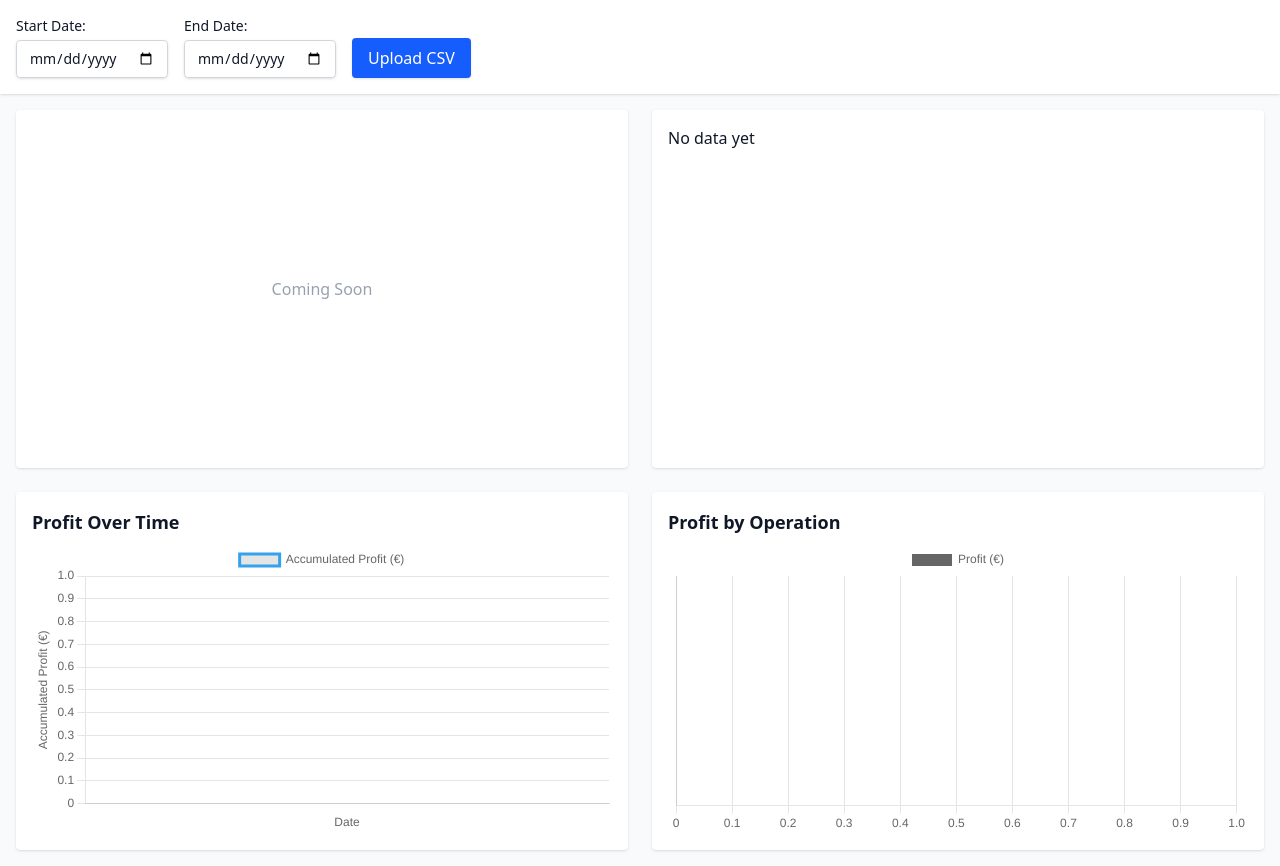
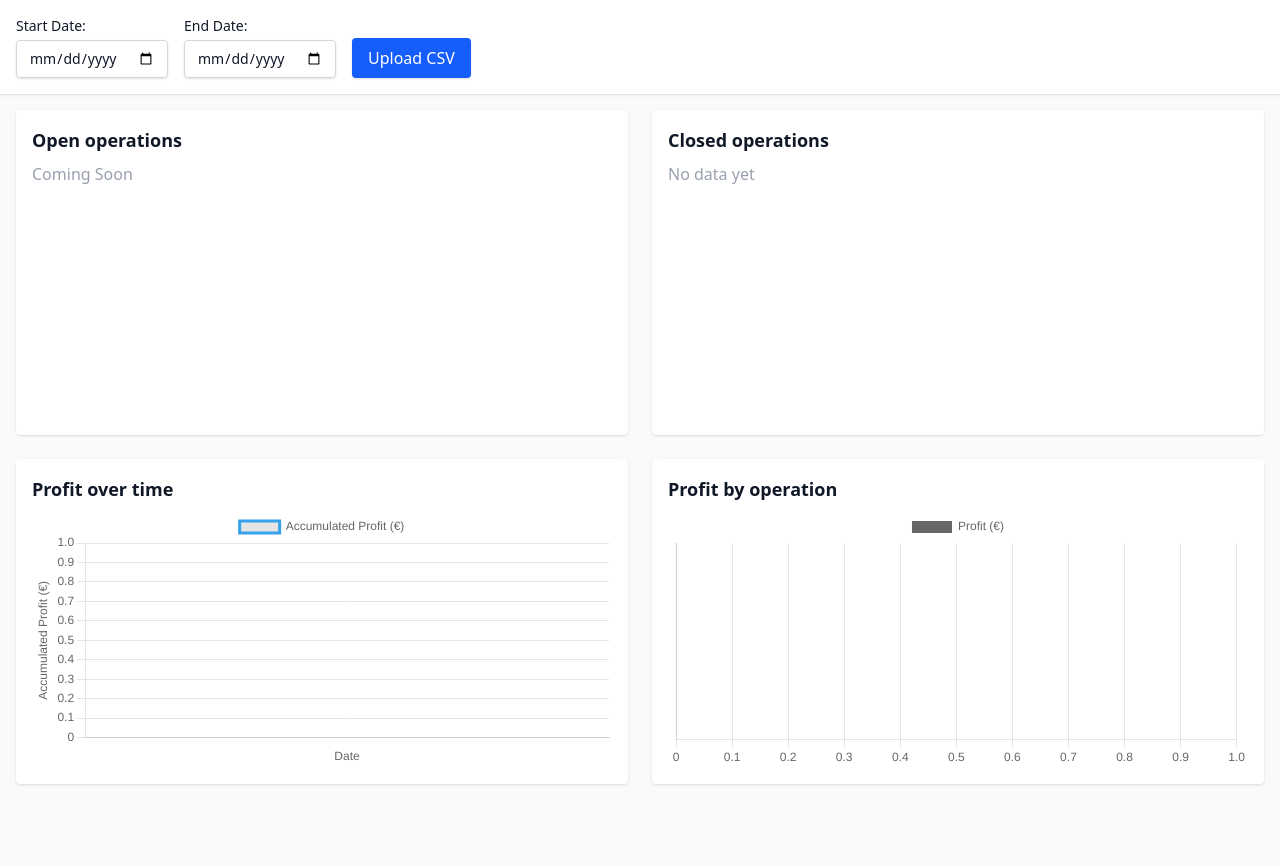
Before and after one commit to adriangalera/stonks, a Svelte app: page / in a window 1280 px wide. After the commit the page ends 800 px from the top, so only its background shows below. Built offline with nearby package versions, Linux system fonts and the light colour scheme.

Commit message:
better looking css

```diff
--- a/src/App.svelte
+++ b/src/App.svelte
@@ -17,25 +17,27 @@
     </div>
 </header>
 
-<main class="flex-grow p-4">
+<main class="flex-grow p-4 overflow-hidden">
     <div
         class="h-full max-w-screen-xl mx-auto grid grid-cols-1 lg:grid-cols-2 grid-rows-[1fr_1fr] gap-6"
     >
         <!-- (1) Top-left: Placeholder -->
-        <div
-            class="bg-white shadow rounded p-4 h-full flex items-center justify-center"
-        >
-            <p class="text-gray-400">Coming Soon</p>
+        <div class="bg-white shadow rounded p-4 h-full flex flex-col min-h-0">
+            <h2 class="text-lg font-semibold mb-2">Open operations</h2>
+            <div class="h-full items-center justify-center">
+                <p class="text-gray-400">Coming Soon</p>
+            </div>
         </div>
 
         <!-- (2) Top-right: Scrollable Table -->
         <div class="bg-white shadow rounded p-4 h-full flex flex-col min-h-0">
+            <h2 class="text-lg font-semibold mb-2">Closed operations</h2>
             <OperationsTable></OperationsTable>
         </div>
 
         <!-- (3) Bottom-left: Chart -->
         <div class="bg-white shadow rounded p-4 h-full flex flex-col min-h-0">
-            <h2 class="text-lg font-semibold mb-2">Profit Over Time</h2>
+            <h2 class="text-lg font-semibold mb-2">Profit over time</h2>
             <div class="flex-grow overflow-hidden">
                 <ProfitLineChart></ProfitLineChart>
             </div>
@@ -43,7 +45,7 @@
 
         <!-- (4) Bottom-right: Chart -->
         <div class="bg-white shadow rounded p-4 h-full flex flex-col min-h-0">
-            <h2 class="text-lg font-semibold mb-2">Profit by Operation</h2>
+            <h2 class="text-lg font-semibold mb-2">Profit by operation</h2>
             <div class="flex-grow overflow-hidden">
                 <HorizontalBarChart></HorizontalBarChart>
             </div>
--- a/src/components/HorizontalBarChart.svelte
+++ b/src/components/HorizontalBarChart.svelte
@@ -45,17 +45,15 @@
         indexAxis: "y",
         responsive: true,
         maintainAspectRatio: false,
-        /*
         plugins: {
             legend: { display: true },
         },
         scales: {
             x: { beginAtZero: true },
+            y: { ticks: { display: false } },
         },
-        */
     };
     const type: ChartType = "bar";
-
     onMount(() => {
         chart = new Chart(canvas, {
             type,
--- a/src/components/OperationsTable.svelte
+++ b/src/components/OperationsTable.svelte
@@ -37,7 +37,7 @@
                     </tr>
                 {/each}
             </tbody>
-            <tfoot>
+            <tfoot class="sticky bottom-0 bg-white">
                 <tr class="border-t font-semibold">
                     <td class="p-2" colspan="3">Total Profit</td>
                     <td
@@ -52,5 +52,7 @@
         </table>
     </div>
 {:else}
-    <p>No data yet</p>
+    <div class="h-full items-center justify-center">
+        <p class="text-gray-400">No data yet</p>
+    </div>
 {/if}
--- a/src/components/Summarizer.svelte
+++ b/src/components/Summarizer.svelte
@@ -11,7 +11,6 @@
                 $endDate,
             );
             const summarizedData = summarize(closedOperations);
-            console.log(`Summarized ${summarizedData.closedOperations.length} operations ...`)
             summary.set(summarizedData);
         }
     }
```
